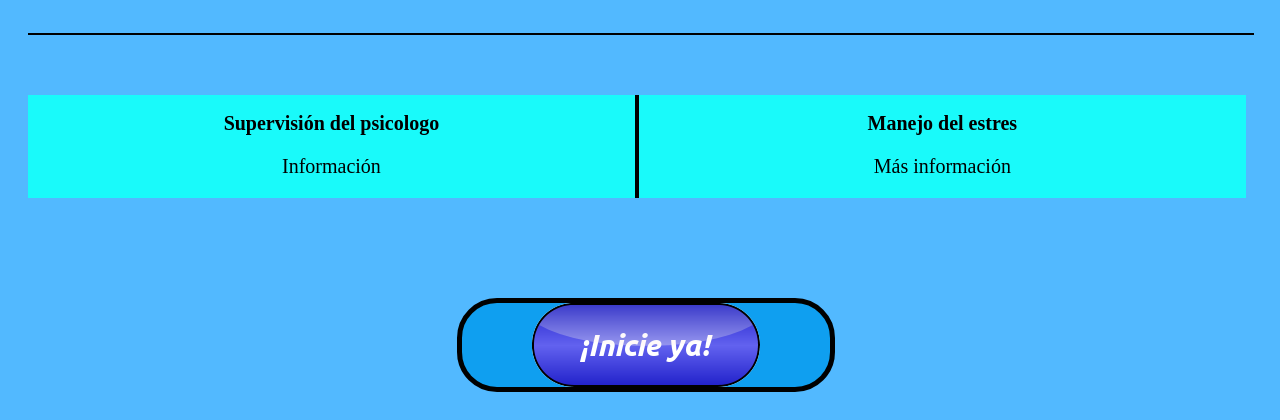
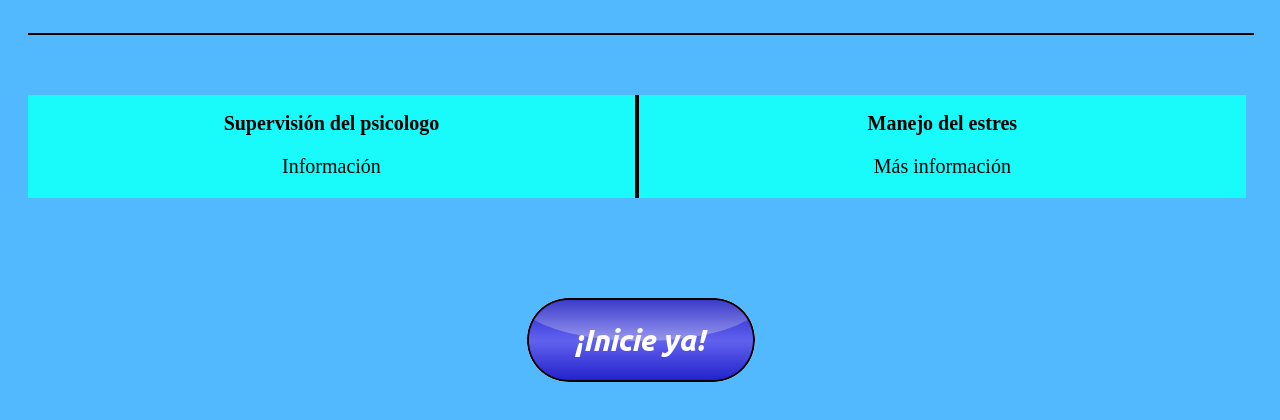
Before and after one commit to Velox-corp/shiee-project, a PHP site: the page made by BitácoraInicio.html in a window 1280 px wide. Shown: the part 388-808 px from the top of the page. After the commit the page ends 770 px from the top, so only its background shows below. Run offline with PHP 8.4, Linux system fonts and the light colour scheme.

Commit message:
ActualizacionBitacoraPequeña1_css

```diff
--- a/css/estilosBitacoraI.css
+++ b/css/estilosBitacoraI.css
@@ -14,12 +14,14 @@ hr{
 	border: 1px solid black;
 	margin-top: 2.5rem;
 }
+
 .info-extra1, .info-extra2{
 	margin-top: 2.5rem;
 	margin-bottom: 5rem;
 	width: 47.5%;
 	padding-right: 1%;
 	padding-left: 1%;
+	/*El color de fondo es temporal*/
 	background-color: rgb(25,250,250);
 	float: 	left;
 	text-align: center
@@ -33,10 +35,5 @@ hr{
 .boton{
 	clear: both;
 	text-align: center;
-	width: 30%;
-	margin-right: 35%;
-	margin-left: 35%;
-	border: 5px solid black;
-	background-color: rgb(15,159,240);
-	border-radius: 40px;
+
 }
```
